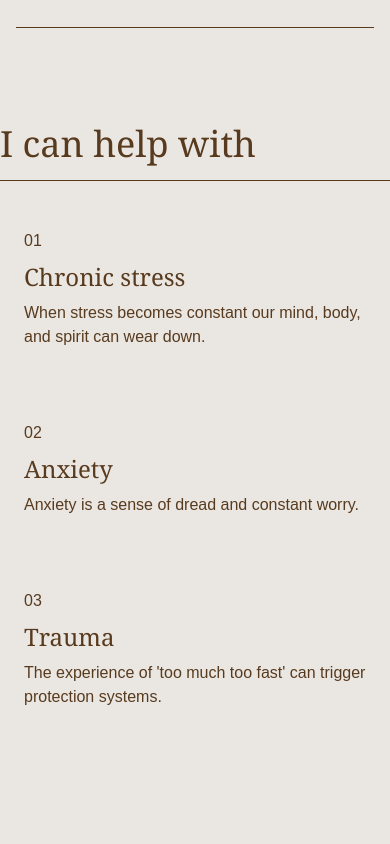
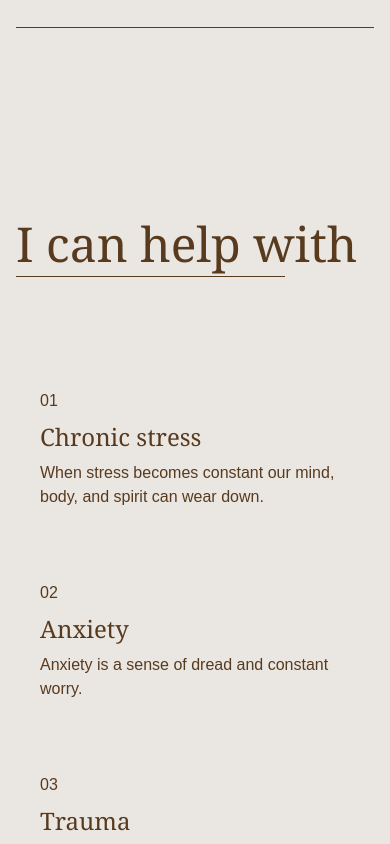
Before and after one commit to mdanieldantas/psychologist-site, a Next.js app: page / in a window 390 px wide. Shown: the part 2980-3824 px from the top of the page. Built offline with nearby package versions, Linux system fonts and the light colour scheme.

Commit message:
style: reformula seção de serviços: melhora layout, adiciona espaçamento e ajusta estilos para melhor responsividade

```diff
--- a/components/app-page.tsx
+++ b/components/app-page.tsx
@@ -87,12 +87,19 @@
         </div>
       </section>
 
-        {/* Services Section */}
-        <section className="grid md:grid-cols-2 gap-12 mb-24">
-          <h2 className="text-[#583B1F] font-serif text-4xl border-b border-[#583B1F] pb-4">
+
+{/* I can help with */}
+<section className="container mx-auto px-4 py-24">
+  <div className="grid md:grid-cols-2 gap-12">
+
+    <div>
+      <h2 className="text-[#583B1F] font-serif text-5xl pb-2">
         I can help with
       </h2>
-          <div className="space-y-12">
+      <hr className="border-[#583B1F] w-3/4 mb-4" />
+    </div>
+
+    <div className="space-y-12  mt-12" >
       <Card className="bg-transparent border-none shadow-none">
         <CardContent className="space-y-2">
           <p className="text-[#583B1F]">01</p>
@@ -100,6 +107,7 @@
           <p className="text-[#583B1F]">When stress becomes constant our mind, body, and spirit can wear down.</p>
         </CardContent>
       </Card>
+
       <Card className="bg-transparent border-none shadow-none">
         <CardContent className="space-y-2">
           <p className="text-[#583B1F]">02</p>
@@ -114,6 +122,7 @@
           <p className="text-[#583B1F]">The experience of 'too much too fast' can trigger protection systems.</p>
         </CardContent>
       </Card>
+    </div>
   </div>
 </section>
 
```
Lines whose indentation alone changed are shown as unchanged.
